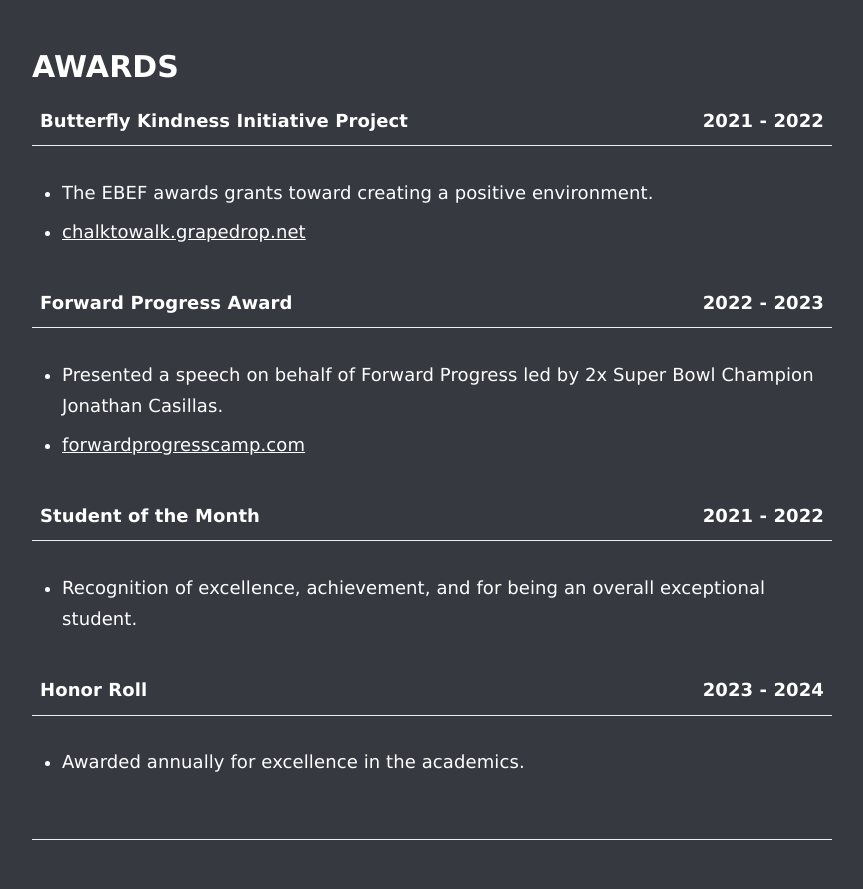
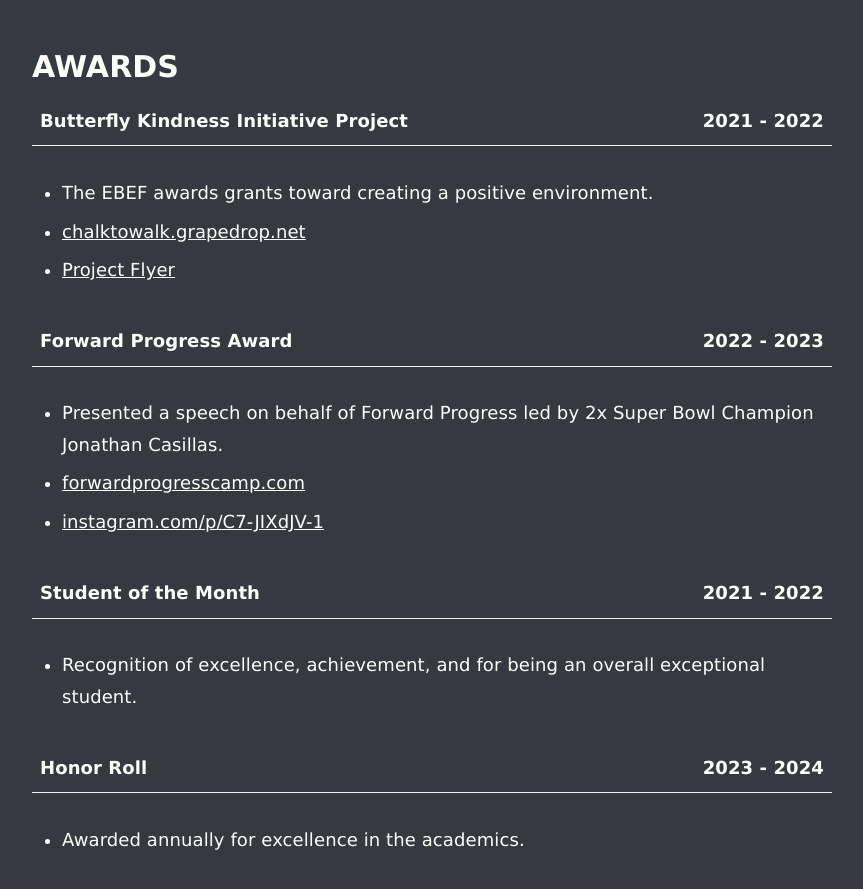
Before and after one commit to batra-aarav/www.aaravbatra.me, a Jekyll site: the page built from _docs/about/résumé.md, in a window 1280 px wide and 900 px high, scrolled down 563 px. Shown: the top 889 px of the window, without its empty margins (358-1221 px from the left). Built offline with Jekyll 4.4.1, drawn with Linux system fonts in a browser that asks for light colours.

Commit message:
add all resume elements

```diff
--- a/_docs/about/résumé.md
+++ b/_docs/about/résumé.md
@@ -29,11 +29,13 @@
 </table>
   * The EBEF awards grants toward creating a positive environment.
   * [chalktowalk.grapedrop.net](https://chalktowalk.grapedrop.net)
+  * [Project Flyer](/images/Butterfly-Kindness-Initiative.png)
 <table style="border: none; width: 100%">
 <tr><td><b>Forward Progress Award</b></td><td style="text-align: right"><b>2022 - 2023</b></td></tr>
 </table>
   * Presented a speech on behalf of Forward Progress led by 2x Super Bowl Champion Jonathan Casillas.
   * [forwardprogresscamp.com](https://forwardprogresscamp.com)
+  * [instagram.com/p/C7-JIXdJV-1](https://www.instagram.com/p/C7-JIXdJV-1)
 <table style="border: none; width: 100%">
 <tr><td><b>Student of the Month</b></td><td style="text-align: right"><b>2021 - 2022</b></td></tr>
 </table>
```
Also changed, not shown: other parts of _docs/about/résumé.md (+1 -0 lines), Gemfile.lock, images/Butterfly-Kindness-Initiative.png (added), 1 other file.
